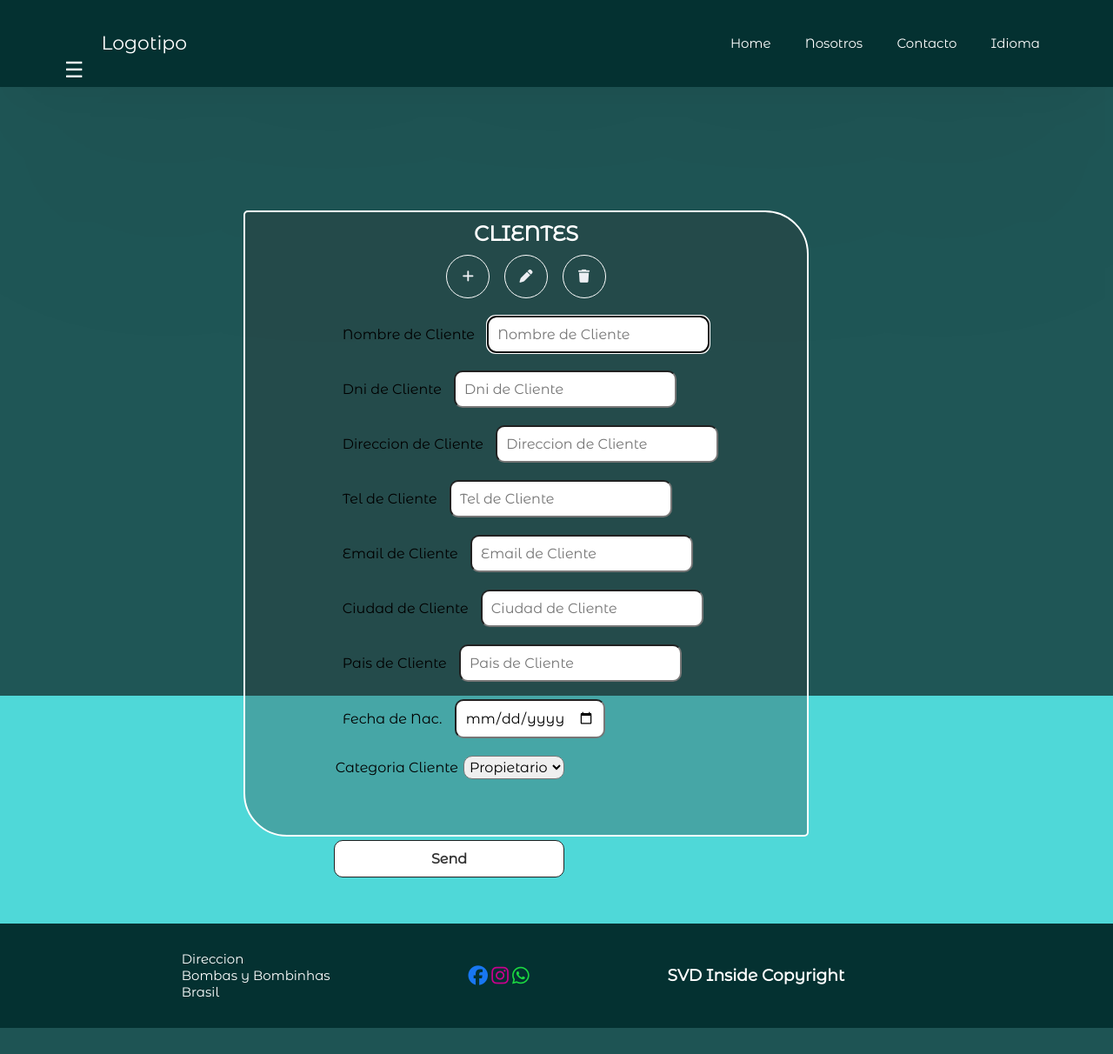
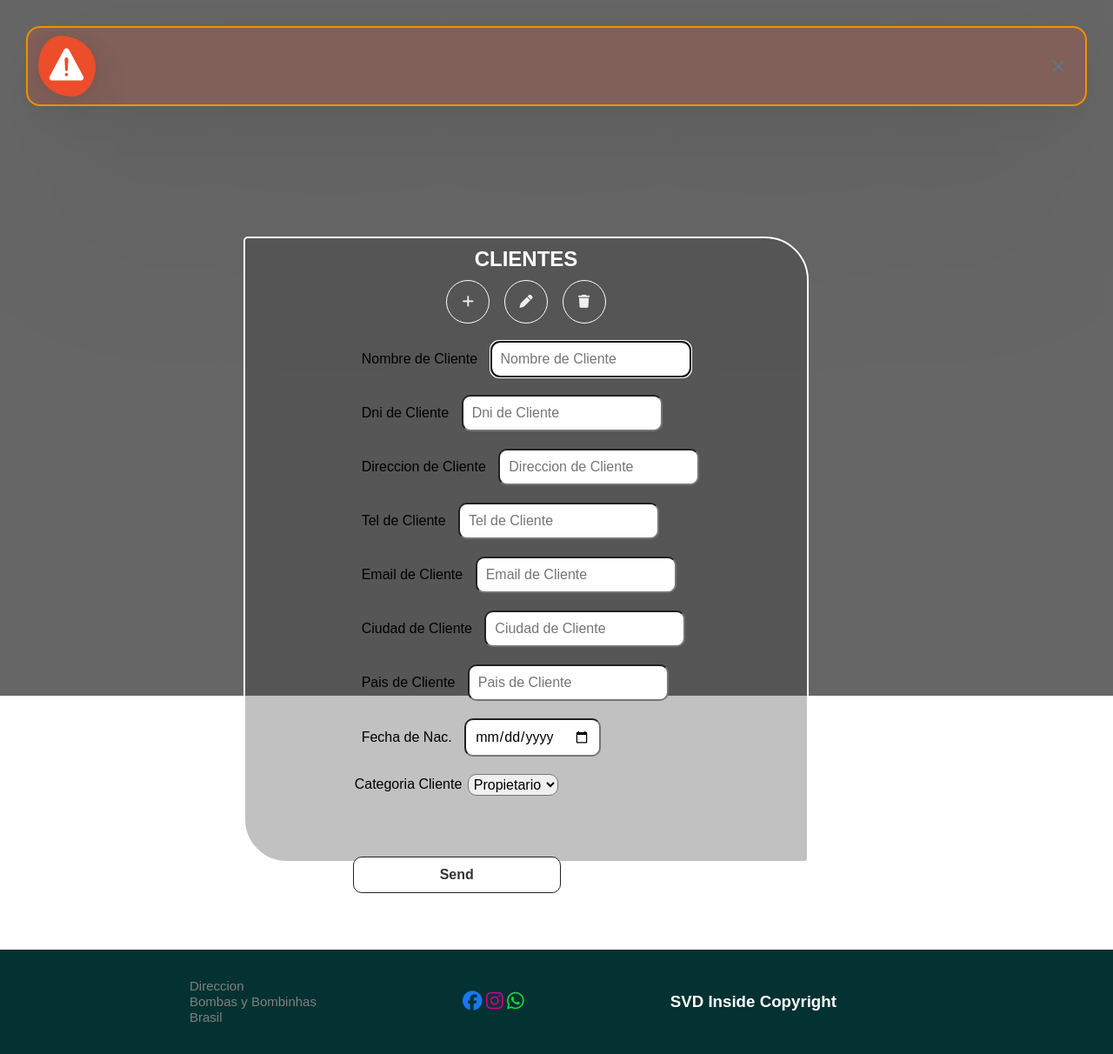
Before and after one commit to CQaS/Proyecto_Inmobiliaria, a Django app: page /cliente/crear in a window 1280 px wide. Shown: the whole page at 87% size. Before the commit the page ends 1182 px from the top, so only its background shows below. Run offline with Django 4.2, Linux system fonts and the light colour scheme; some libraries are stand-ins or nearby versions; some web fonts are replaced.

Commit message:
CSS form_contratos

```diff
--- a/service/static/style/alert_form.css
+++ b/service/static/style/alert_form.css
@@ -1,6 +1,7 @@
 
 
 .alert {
+    margin: 30px;
     display: flex;
     align-items: center;
     padding: 0.55rem 0.65rem 0.55rem 0.75rem;
--- a/webapp/static/style/style00.css
+++ b/webapp/static/style/style00.css
@@ -1,28 +1,31 @@
 
-		@import url('https://fonts.googleapis.com/css?family=Montserrat|Montserrat+Alternates|Poppins&display=swap');
+		@import url('https://fonts.cdnfonts.com/css/orator-std');
+
+
 
 		/* ESTILOS GENERALES*/
 		*{
 			margin: 0;
 			padding: 0;
 			box-sizing: border-box;
-			font-family: 'Montserrat Alternates', sans-serif;
+			font-family: 'Orator Std', sans-serif;
+
 		}
 
 
 		:root {
-			--color1:#283645 ;   /*Color principal de la pagina*/
+			--color1: rgb(183, 146, 91);   /*Color principal de la pagina*/
 		}
 
 		body{
 			/*background: url(/static/assets/presentacion.jpg);
 			background-size: 100vw 100vh;
 			background-repeat: no-repeat;*/
-			background:rgb(79, 216, 216)
+			background: white;
 		}
 
 		a {
-			color: white;
+			color: grey;
 			text-decoration: none;
 			font-size: 15px;
 			text-decoration: none;
@@ -37,7 +40,7 @@
 
 		/*ESTILO ENCABEZADO Y MENU */
 		.header{
-			background-color: rgb(4, 49, 49);
+			background-color: white;
 			width: 100%;
 			height: 100px;
 			position: fixed;
@@ -136,7 +139,7 @@
 		.cont-menu{
 			width: 100%;
 			max-width: 250px;
-			background: rgb(4, 49, 49);
+			background: rgb(183, 146, 91);
 			height: 100vh;
 			position: relative;
 			transition: all 500ms ease;
@@ -152,13 +155,13 @@
 			display: block;
 			text-decoration: none;
 			padding: 20px;
-			color: #c7c7c7;
+			color: black;
 			border-left: 5px solid transparent;
 			transition: all 400ms ease;
 		}
 		.cont-menu nav a:hover{
 			border-left: 5px solid #c7c7c7;
-			background: rgb(4, 49, 49);
+			background: white;
 		}
 		.cont-menu label{
 			position: absolute;
--- a/webapp/templates/layouts/base00.html
+++ b/webapp/templates/layouts/base00.html
@@ -23,7 +23,7 @@
 </head>
 
 <body>
-  <header class="header">
+  <!-- <header class="header">
     <div class="container">
       <div class="btn-menu">
         <label for="btn-menu">☰</label>
@@ -43,7 +43,7 @@
         </ul>
         </ul>
       </nav>
-    </div>
+    </div> -->
   </header>
 
   <div class="capa"></div>
```
Also changed, not shown: service/templates/contrato/contrato_form.html (+19 -12 lines), webapp/static/assets/Logo_blanco.jpg (added), webapp/static/assets/Logo_cobre.jpg (added), webapp/static/assets/Logo_negro.jpg (added), webapp/static/assets/logo.png (deleted).
